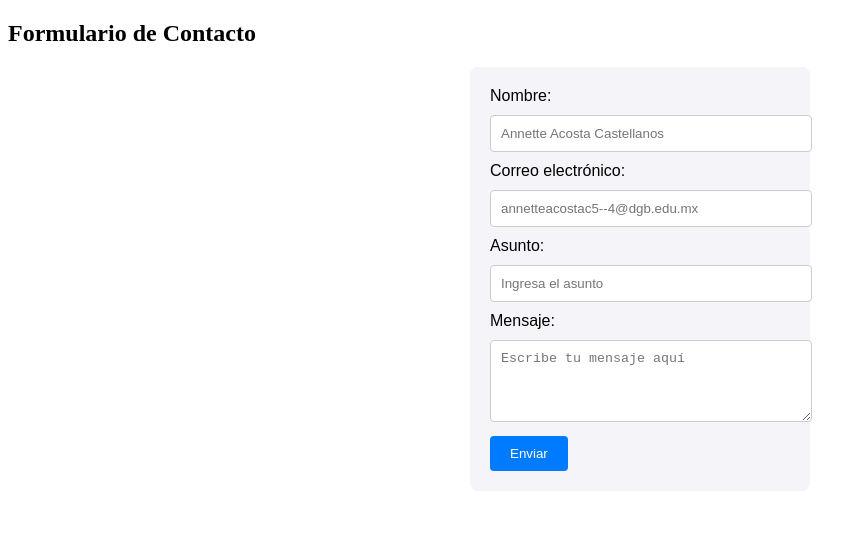
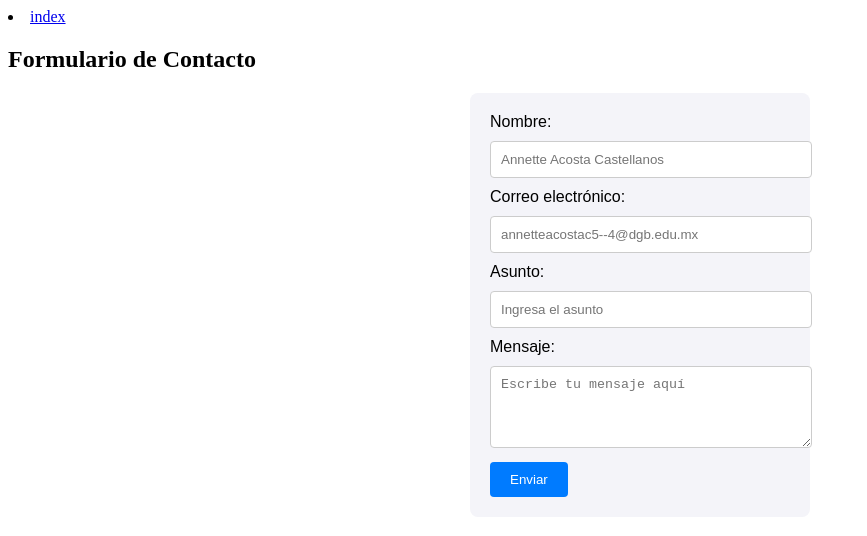
Before and after one commit to michaelcastellanos77777/michaelcastellanos77777.github.io, a plain HTML site: page formulario.html in a window 1280 px wide. Shown: the whole page, without its empty margins (0-867 px from the left). Drawn offline with Linux system fonts and the light colour scheme.

Commit message:
Update formulario.html

```diff
--- a/formulario.html
+++ b/formulario.html
@@ -34,7 +34,7 @@
   </style>
 </head>
 <body>
-
+<li><a href="index.html">index</a></li>
   <h2>Formulario de Contacto</h2>
 
   <form action="procesar.php" method="post">
```
